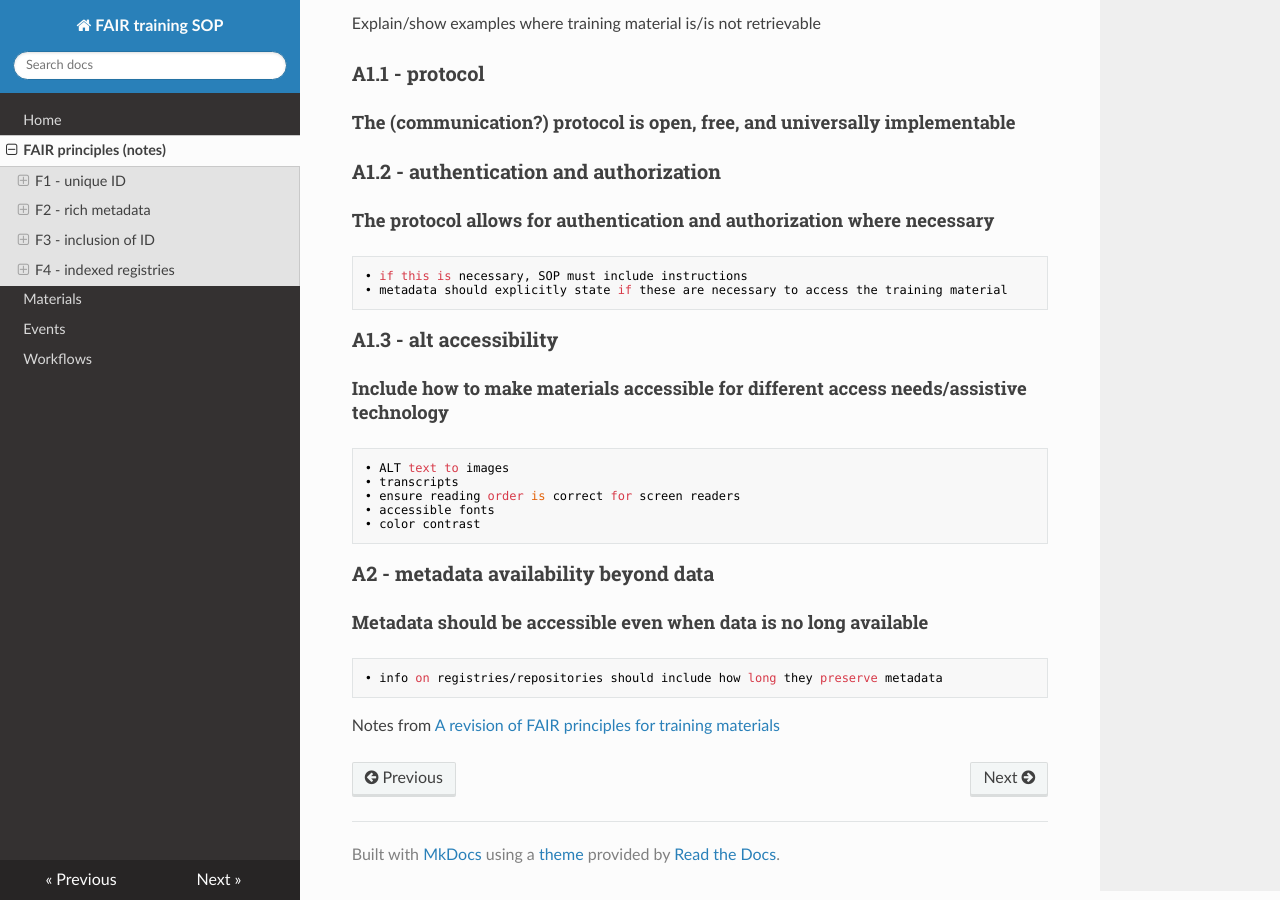
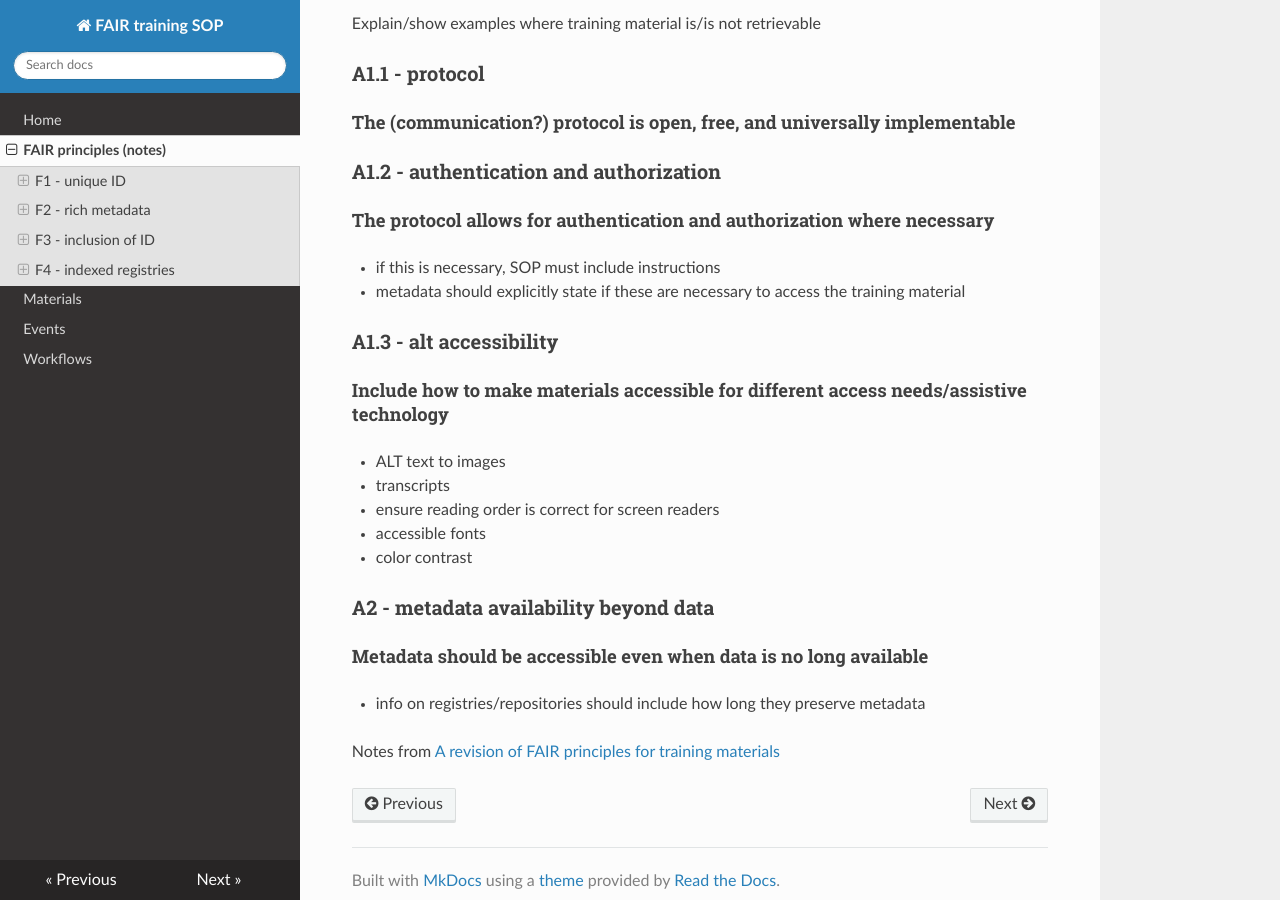
Before and after one commit to erincalhoun/fair-training-sop, an MkDocs documentation site: the page built from docs/fair.md, in a window 1280 px wide and 900 px high, scrolled down 1985 px. Built offline with MkDocs 1.6.1, drawn with Linux system fonts in a browser that asks for light colours; nearby versions of some CDN libraries.

Commit message:
Update fair.md

```diff
--- a/docs/fair.md
+++ b/docs/fair.md
@@ -77,22 +77,22 @@ Explain/show examples where training material is/is not retrievable
 ### A1.2 - authentication and authorization
 #### The protocol allows for authentication and authorization where necessary
 
-	• if this is necessary, SOP must include instructions
-	• metadata should explicitly state if these are necessary to access the training material
+* if this is necessary, SOP must include instructions
+* metadata should explicitly state if these are necessary to access the training material
 
 ### A1.3 - alt accessibility
 #### Include how to make materials accessible for different access needs/assistive technology
 
-	• ALT text to images
-	• transcripts
-	• ensure reading order is correct for screen readers
-	• accessible fonts
-	• color contrast
+* ALT text to images
+* transcripts
+* ensure reading order is correct for screen readers
+* accessible fonts
+* color contrast
 
 ### A2 - metadata availability beyond data
 #### Metadata should be accessible even when data is no long available
 
-	• info on registries/repositories should include how long they preserve metadata
+* info on registries/repositories should include how long they preserve metadata
 
 
 Notes from [A revision of FAIR principles for training materials](https://docs.google.com/document/d/1xuh19qnYbKuH6_DpIDmLO21_TXv2RuDR6cvaKCNTj_w/edit#heading=h.56ew5ev0soan)
```
